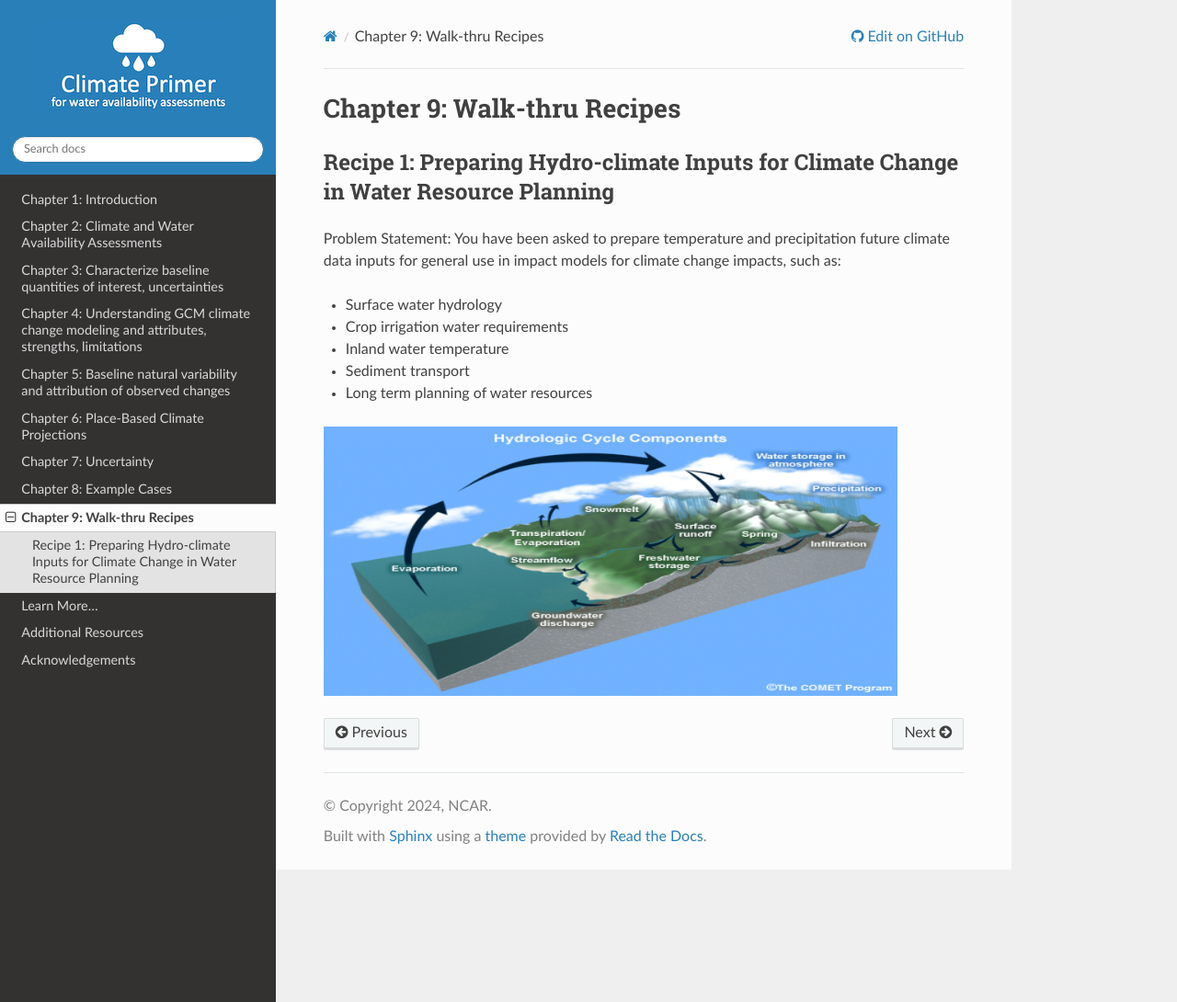
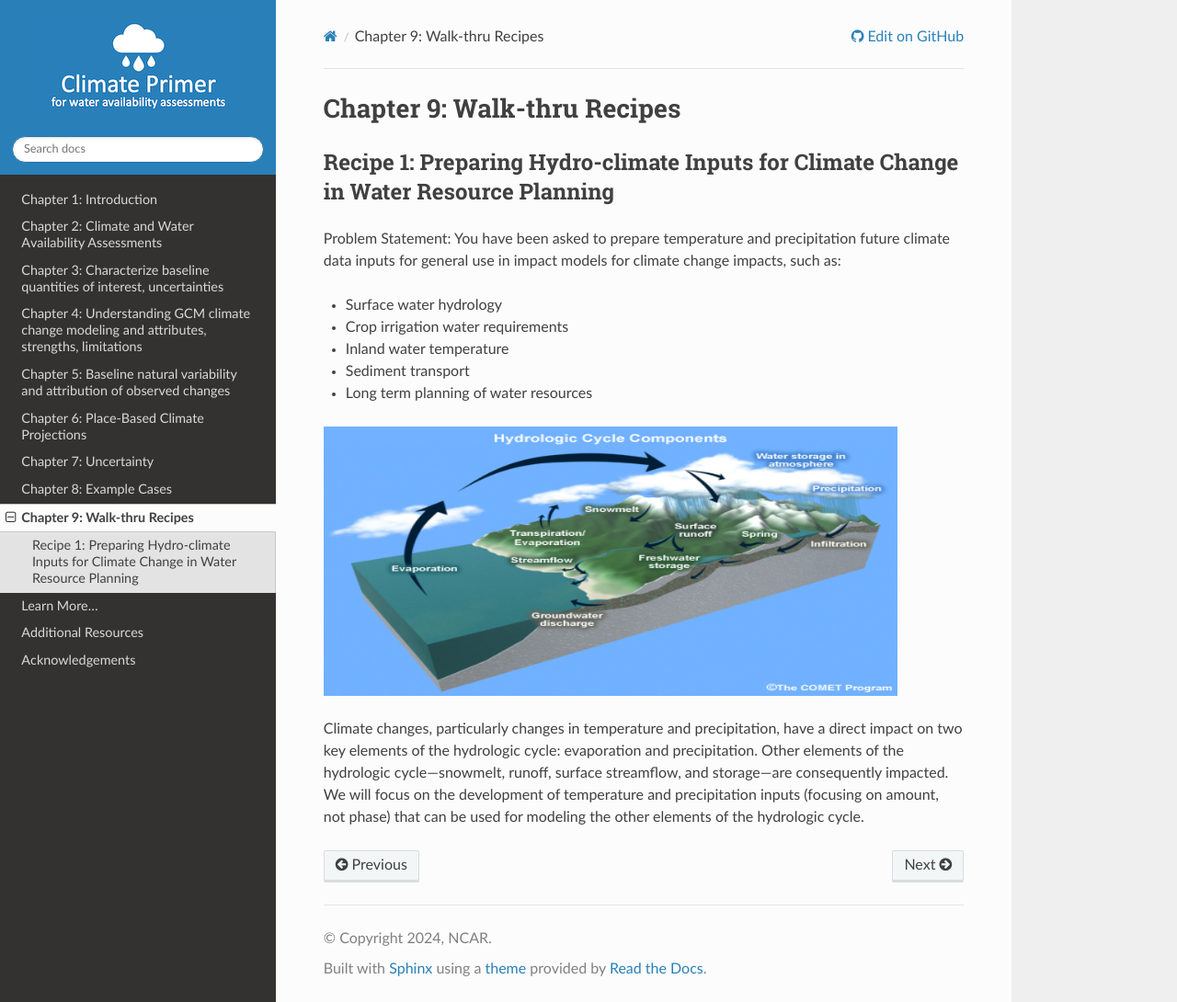
Before and after one commit to NCAR/climate-primer-water, a Sphinx documentation site: the page built from doc/ch9_recipes.rst, in a window 1280 px wide and 1090 px high. Shown: the whole window at 92% size. Built offline with Sphinx 7.4.7 and the Read the Docs theme 2.0.0, drawn with Linux system fonts in a browser that asks for light colours.

Commit message:
Update ch9_recipes.rst

```diff
--- a/doc/ch9_recipes.rst
+++ b/doc/ch9_recipes.rst
@@ -15,6 +15,8 @@
 
 |image_intro1|
 
+Climate changes, particularly changes in temperature and precipitation, have a direct impact on two key elements of the hydrologic cycle: evaporation and precipitation. Other elements of the hydrologic cycle—snowmelt, runoff, surface streamflow, and storage—are consequently impacted. We will focus on the development of temperature and precipitation inputs (focusing on amount, not phase) that can be used for modeling the other elements of the hydrologic cycle.
+
 
 .. |image_intro1| image:: media/ch3/image_intro1.jpg
    :width: 6.5in
```
